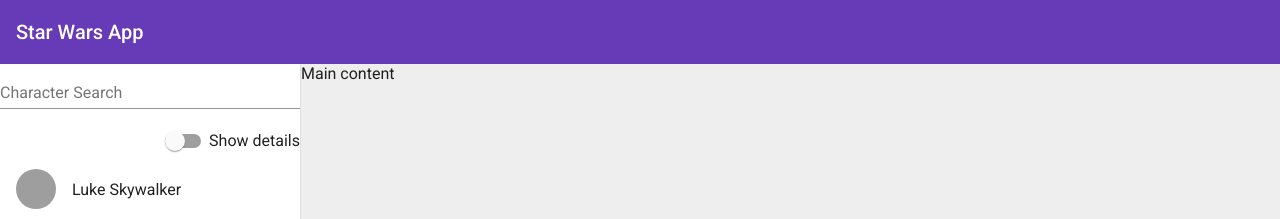
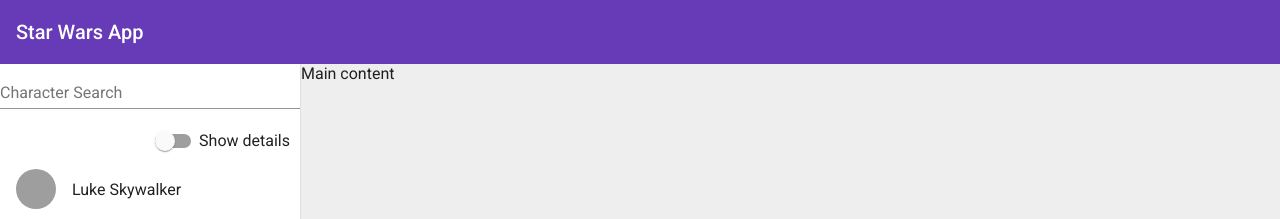
Before and after one commit to bliechty/star-wars-app, an Angular app: page / in a window 1280 px wide. Shown: the top 219 px of the page. Built offline with nearby package versions, Linux system fonts and the light colour scheme; grey boxes are pictures that could not be loaded.

Commit message:
small css change

```diff
--- a/src/app/app-character-list/app-character-list.component.css
+++ b/src/app/app-character-list/app-character-list.component.css
@@ -6,5 +6,6 @@
 
 .details-slider {
     display: flex;
-    justify-content: right;
+    justify-content: flex-end;
+    margin-right: 10px;
 }
```
